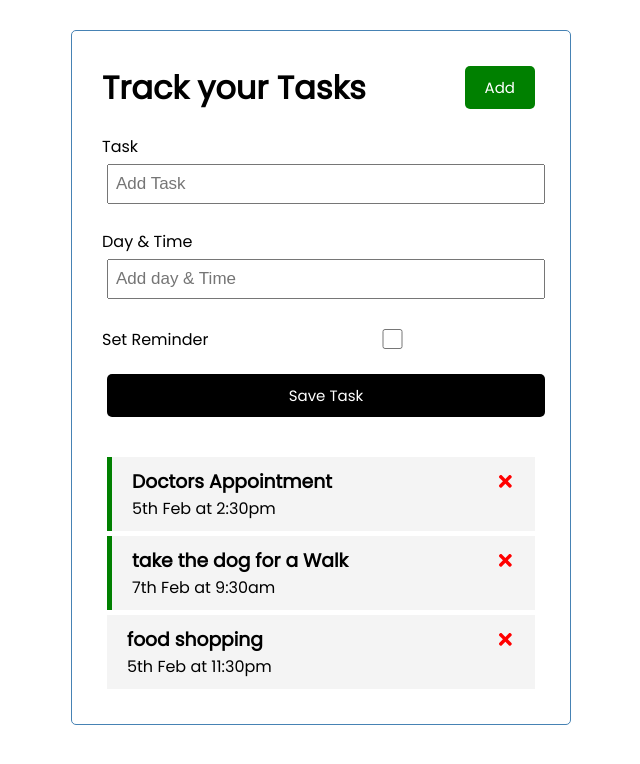
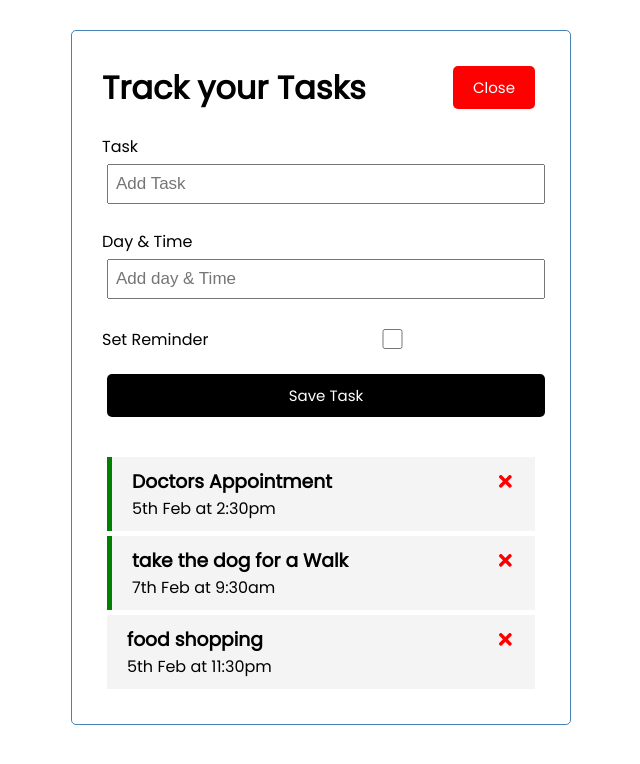
Before and after one commit to martinmaguire89/react-task-tracker, a React (Create React App) app: page / in a window 1280 px wide. Shown: the top 764 px of the page, without its empty margins (319-959 px from the left). Built offline with nearby package versions, Linux system fonts and the light colour scheme; the HTML template or start-up script is replaced by a standard one.

Commit message:
toggle add/close button added

```diff
--- a/src/App.js
+++ b/src/App.js
@@ -5,6 +5,8 @@
 import AddTask from './components/AddTask';
 
 function App() {
+  const [showAddTask, SetShowAddTask] = useState(true);
+
   const [tasks, setTasks] = useState([
     {
       id: 1,
@@ -49,8 +51,11 @@
 
   return (
     <div className="container">
-      <Header />
-      <AddTask onAdd={addTask} />
+      <Header
+        onAdd={() => SetShowAddTask(!showAddTask)}
+        showAdd={showAddTask}
+      />
+      {showAddTask && <AddTask onAdd={addTask} />}
       {tasks.length > 0 ? (
         <Tasks tasks={tasks} onDelete={deleteTask} onToggle={toggleReminder} />
       ) : (
--- a/src/components/Header.js
+++ b/src/components/Header.js
@@ -1,7 +1,7 @@
 import PropTypes from 'prop-types';
 import Button from './Button';
 
-const Header = ({ title }) => {
+const Header = ({ title, onAdd, showAdd }) => {
   const onClick = () => {
     console.log('Click');
   };
@@ -9,7 +9,11 @@
   return (
     <header className="header">
       <h1>{title}</h1>
-      <Button color="green" text="Add" onClick={onClick} />
+      <Button
+        color={showAdd ? 'red' : 'green'}
+        text={showAdd ? 'Close' : 'Add'}
+        onClick={onAdd}
+      />
     </header>
   );
 };
```
